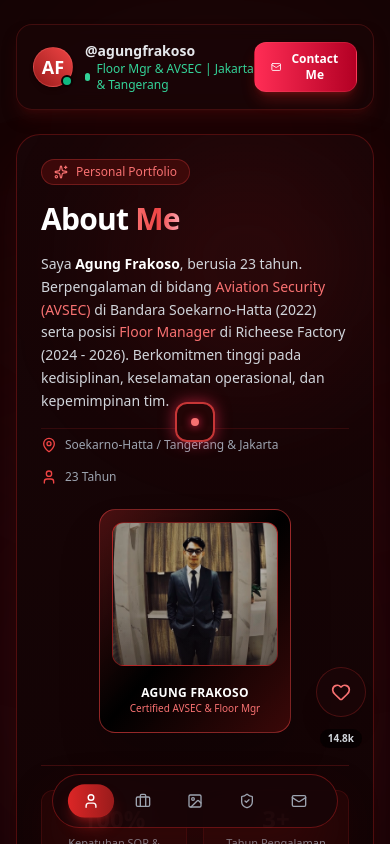
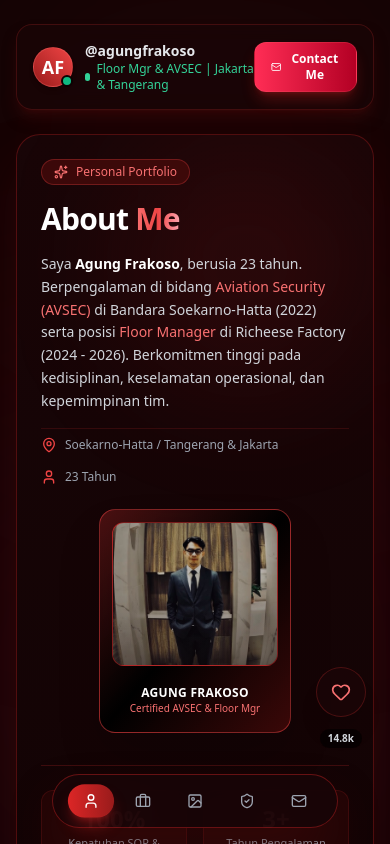
Before and after one commit to marvelous16-ion/personal-portfolio, a React (Vite) app: page / in a window 390 px wide. Shown: the top 844 px of the page. Built offline with nearby package versions, Linux system fonts and the light colour scheme.

Commit message:
mengubah data

```diff
--- a/src/App.jsx
+++ b/src/App.jsx
@@ -63,7 +63,10 @@ export default function App() {
 
   // Perhitungan Pergerakan Mouse 3D Tilt
   const handleMouseMove = (e) => {
-    const { clientX, clientY } = e;
+    // Ambil posisi dari event mouse atau event touch jari di HP
+    const clientX = e.touches ? e.touches[0].clientX : e.clientX;
+    const clientY = e.touches ? e.touches[0].clientY : e.clientY;
+
     const { innerWidth, innerHeight } = window;
     const x = ((clientX / innerWidth) - 0.5) * 35;
     const y = ((clientY / innerHeight) - 0.5) * 35;
@@ -115,6 +118,7 @@ export default function App() {
   return (
     <div
       onMouseMove={handleMouseMove}
+      onTouchMove={handleMouseMove}
       className="min-h-screen bg-[#0d0203] text-white font-sans selection:bg-[#ff2d55] selection:text-white pb-28 pt-6 px-4 md:px-8 relative overflow-hidden"
     >
       {/* Background Ambient Glowing Orbs */}
@@ -754,8 +758,8 @@ export default function App() {
           transform: `translate(-50%, -50%) perspective(500px) rotateX(${mousePos.y * 1.5}deg) rotateY(${-mousePos.x * 1.5}deg) rotateZ(${mousePos.x * 2}deg)`,
           transformStyle: 'preserve-3d',
         }}
-        className="fixed w-10 h-10 border-2 border-red-500/80 rounded-xl pointer-events-none z-50 transition-transform duration-75 ease-out shadow-[0_0_15px_rgba(255,45,85,0.6)] flex items-center justify-center bg-red-950/20 backdrop-blur-[2px]"
-      >
+        className="hidden md:flex fixed w-10 h-10 border-2 border-red-500/80 rounded-xl pointer-events-none z-50 transition-transform ...">
+
         <div className="w-2 h-2 bg-red-400 rounded-full shadow-[0_0_8px_#ff2d55]" />
       </div>
     </div>
```
